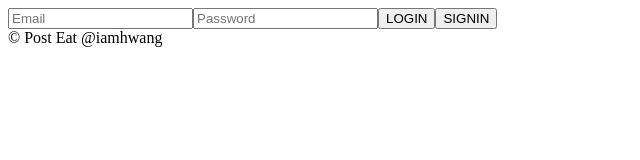
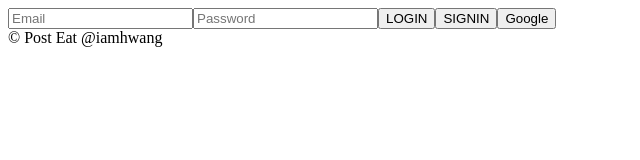
Before and after one commit to iamhwang/project-postEat, a React (Create React App) app: page / in a window 1280 px wide. Shown: the top 160 px of the page, without its empty margins (0-640 px from the left). Built offline with nearby package versions, Linux system fonts and the light colour scheme; no server answers.

Commit message:
Google Log In function by Firebase

```diff
--- a/src/AuthContainer.jsx
+++ b/src/AuthContainer.jsx
@@ -6,6 +6,7 @@ import {
   changeLoginField,
   createUserId,
   loginUserId,
+  loginUserIdWithGoogle,
 } from './slice';
 
 import AuthPage from './AuthPage';
@@ -30,12 +31,17 @@ export default function AuthContainer() {
     dispatch(loginUserId());
   }
 
+  function handleGoogleLogin() {
+    dispatch(loginUserIdWithGoogle());
+  }
+
   return (
     <AuthPage
       fields={loginFields}
       onChange={handleChange}
       onClick={handleClick}
       onSubmit={handleSubmit}
+      onGoogle={handleGoogleLogin}
       LoginErrorMessage={LoginErrorMessage}
     />
   );
--- a/src/AuthPage.jsx
+++ b/src/AuthPage.jsx
@@ -2,7 +2,7 @@
 import React from 'react';
 
 export default function AuthPage({
-  fields, onChange, onClick, onSubmit, LoginErrorMessage,
+  fields, onChange, onClick, onSubmit, onGoogle, LoginErrorMessage,
 }) {
   const { email, password } = fields;
 
@@ -42,6 +42,12 @@ export default function AuthPage({
         >
           SIGNIN
         </button>
+        <button
+          type="button"
+          onClick={onGoogle}
+        >
+          Google
+        </button>
         {LoginErrorMessage}
       </>
     </>
--- a/src/FirebaseInfo.js
+++ b/src/FirebaseInfo.js
@@ -22,6 +22,8 @@ const firebaseConfig = {
 
 firebase.initializeApp(firebaseConfig);
 
+export const firebaseInstance = firebase;
+
 export const authService = firebase.auth();
 
 export const dbService = firebase.firestore();
--- a/src/slice.js
+++ b/src/slice.js
@@ -3,7 +3,9 @@ import { createSlice } from '@reduxjs/toolkit';
 
 import { v4 as uuidv4 } from 'uuid';
 
-import { authService, dbService, storeageService } from './FirebaseInfo';
+import {
+  firebaseInstance, authService, dbService, storeageService,
+} from './FirebaseInfo';
 
 const initialState = {
   loginFields: {
@@ -164,6 +166,18 @@ export function loginUserId() {
   };
 }
 
+export function loginUserIdWithGoogle() {
+  return async (dispatch) => {
+    const provider = new firebaseInstance.auth.GoogleAuthProvider();
+
+    try {
+      await authService.signInWithPopup(provider);
+    } catch (error) {
+      dispatch(showAuthError(error.message));
+    }
+  };
+}
+
 export function getPostsFromFirebase() {
   return async (dispatch) => {
     await dbService.collection('PostEat').onSnapshot((snapshot) => {
```
